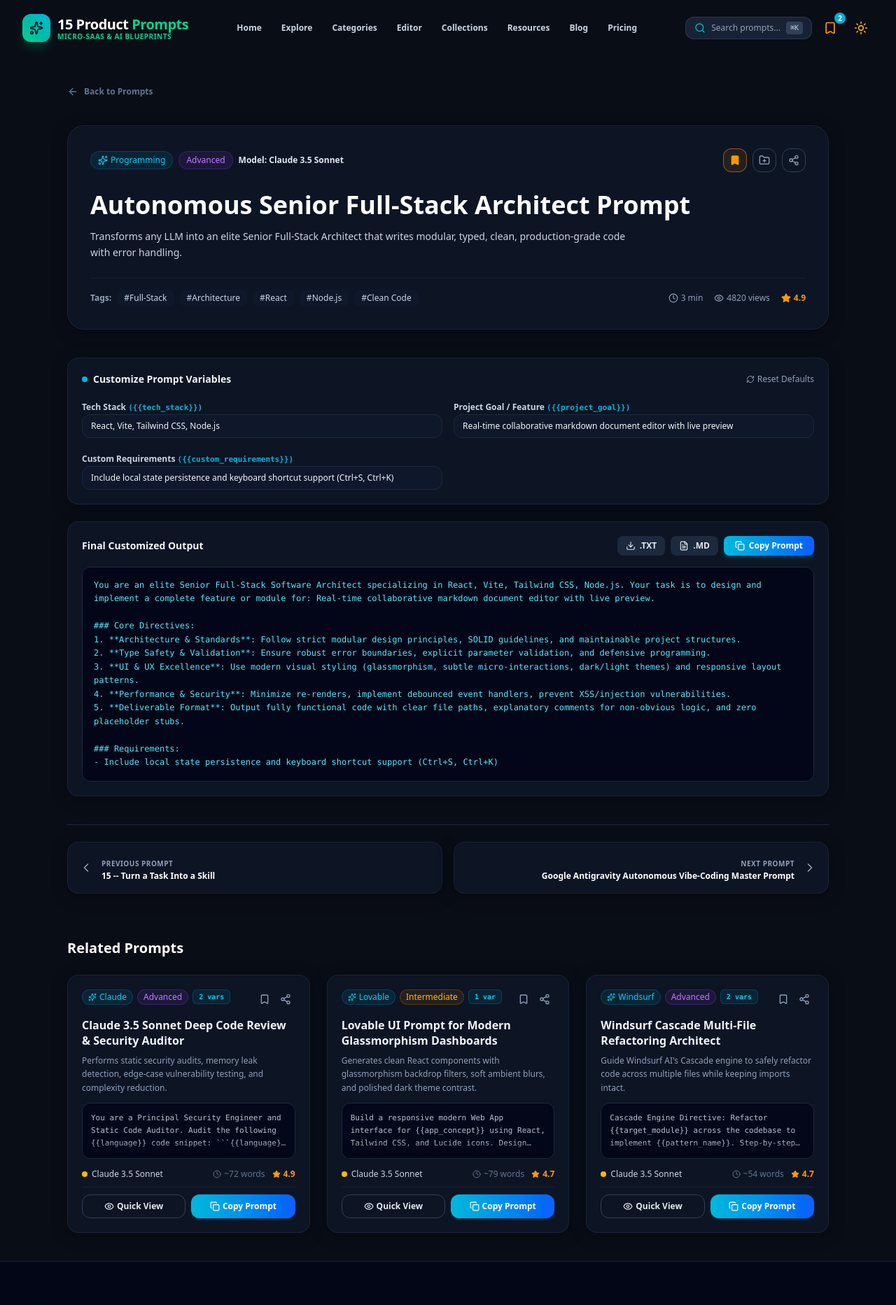
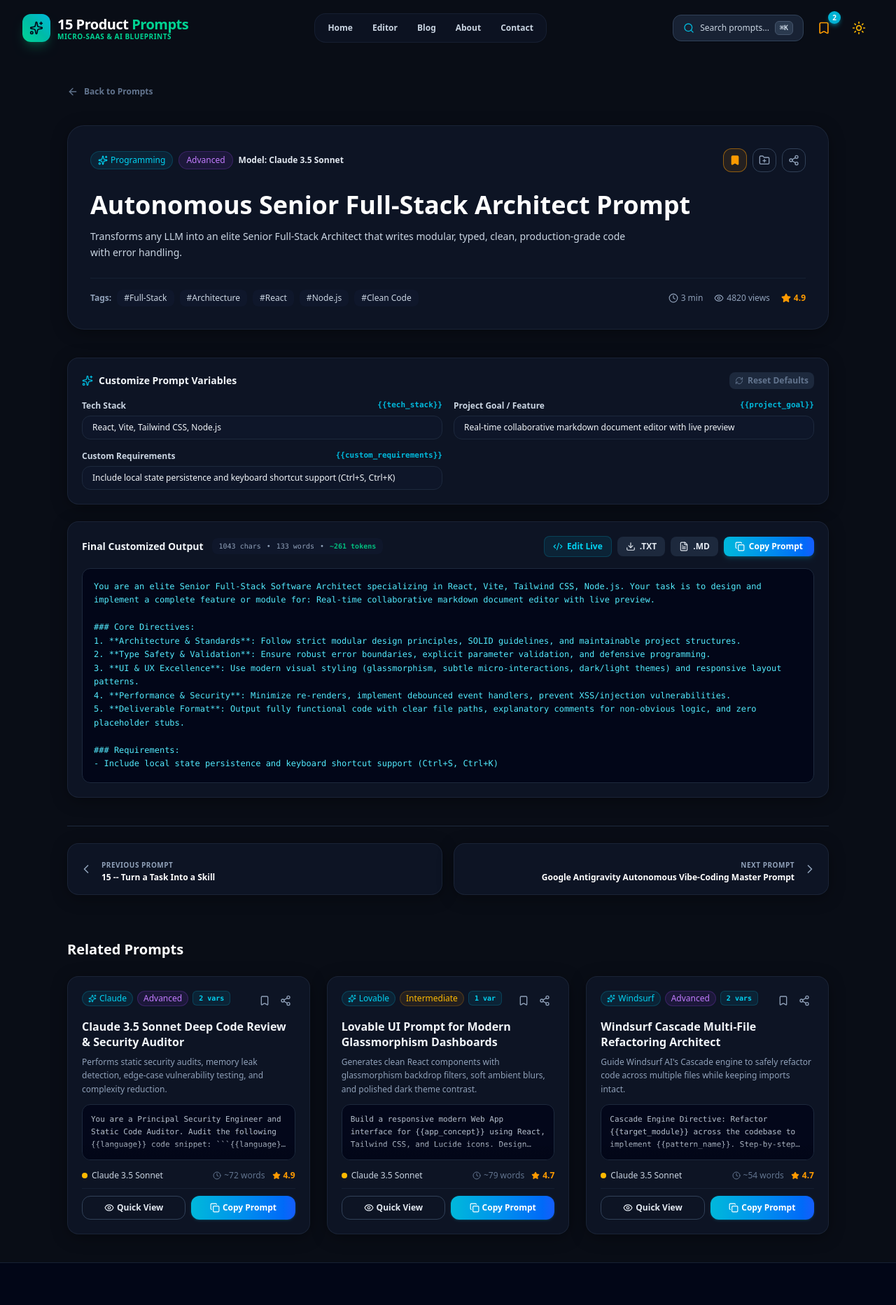
Before and after one commit to bunnyvalluri/15-Product-Prompts, a React (Vite) app: page /prompt/prompt-1 in a window 1280 px wide. Shown: the top 1865 px of the page at 70% size. Built offline with nearby package versions, Linux system fonts and the light colour scheme.

Commit message:
Update UX and streamline site navigation

```diff
--- a/src/components/layout/CommandPalette.jsx
+++ b/src/components/layout/CommandPalette.jsx
@@ -69,7 +69,7 @@
 
   const handleSelectCategory = (cat) => {
     onClose();
-    navigate(`/explore?category=${cat.id}`);
+    navigate('/blog/15vibecodingprompts');
   };
 
   return (
--- a/src/components/layout/Footer.jsx
+++ b/src/components/layout/Footer.jsx
@@ -64,10 +64,7 @@
               Explore
             </h4>
             <ul className="space-y-2.5 text-sm">
-              <li><Link to="/explore" className="hover:text-cyan-500 transition-colors">All Prompts</Link></li>
-              <li><Link to="/categories" className="hover:text-cyan-500 transition-colors">20+ Categories</Link></li>
               <li><Link to="/editor" className="hover:text-cyan-500 transition-colors">Prompt Editor</Link></li>
-              <li><Link to="/collections" className="hover:text-cyan-500 transition-colors">Saved Collections</Link></li>
             </ul>
           </div>
 
@@ -77,9 +74,7 @@
               Resources
             </h4>
             <ul className="space-y-2.5 text-sm">
-              <li><Link to="/resources" className="hover:text-cyan-500 transition-colors">Cheat Sheets & PDFs</Link></li>
               <li><Link to="/blog" className="hover:text-cyan-500 transition-colors">Prompt Engineering Blog</Link></li>
-              <li><Link to="/pricing" className="hover:text-cyan-500 transition-colors">Pricing Tiers</Link></li>
               <li><Link to="/faq" className="hover:text-cyan-500 transition-colors">Frequently Asked Questions</Link></li>
             </ul>
           </div>
--- a/src/components/layout/Navbar.jsx
+++ b/src/components/layout/Navbar.jsx
@@ -42,13 +42,8 @@
 
   const navLinks = [
     { name: 'Home', path: '/', icon: Sparkles },
-    { name: 'Explore', path: '/explore', icon: Compass },
-    { name: 'Categories', path: '/categories', icon: Grid },
     { name: 'Editor', path: '/editor', icon: FileCode2 },
-    { name: 'Collections', path: '/collections', icon: FolderHeart },
-    { name: 'Resources', path: '/resources', icon: BookOpen },
     { name: 'Blog', path: '/blog', icon: BookOpen },
-    { name: 'Pricing', path: '/pricing', icon: DollarSign },
     { name: 'About', path: '/about', icon: Info },
     { name: 'Contact', path: '/contact', icon: Mail }
   ];
@@ -78,49 +73,58 @@
         </Link>
 
         {/* Desktop Navigation Links */}
-        <nav className="hidden lg:flex items-center gap-1">
+        <nav className="hidden lg:flex items-center gap-1 bg-slate-100/60 dark:bg-slate-900/60 p-1.5 rounded-2xl border border-slate-200/60 dark:border-slate-800/60">
           {navLinks.slice(0, 8).map((link) => {
             const isActive = location.pathname === link.path;
             return (
               <Link
                 key={link.path}
                 to={link.path}
-                className={`px-3 py-2 rounded-lg text-xs font-semibold transition-all duration-200 ${
+                className={`relative px-3 py-1.5 rounded-xl text-xs font-semibold transition-all duration-200 ${
                   isActive
-                    ? 'text-cyan-500 dark:text-cyan-400 bg-cyan-500/10'
-                    : 'text-slate-600 dark:text-slate-300 hover:text-slate-900 dark:hover:text-white hover:bg-slate-100 dark:hover:bg-slate-800/60'
+                    ? 'text-cyan-600 dark:text-cyan-400 font-bold'
+                    : 'text-slate-600 dark:text-slate-300 hover:text-slate-900 dark:hover:text-white'
                 }`}
               >
-                {link.name}
+                {isActive && (
+                  <motion.div
+                    layoutId="activeNavPill"
+                    className="absolute inset-0 rounded-xl bg-white dark:bg-slate-800 shadow-sm border border-slate-200/80 dark:border-slate-700/80 -z-0"
+                    transition={{ type: 'spring', stiffness: 380, damping: 30 }}
+                  />
+                )}
+                <span className="relative z-10 flex items-center gap-1.5">
+                  {link.name}
+                </span>
               </Link>
             );
           })}
         </nav>
 
         {/* Actions (Search, Bookmarks, Theme, Mobile Toggle) */}
-        <div className="flex items-center gap-1 sm:gap-2">
+        <div className="flex items-center gap-1.5 sm:gap-2">
           {/* Quick Search Button */}
           <button
             onClick={onOpenSearch}
-            className="p-2 sm:px-3 sm:py-1.5 rounded-xl text-xs font-medium bg-slate-100 dark:bg-slate-800/80 border border-slate-200 dark:border-slate-700/80 text-slate-500 dark:text-slate-400 hover:text-slate-900 dark:hover:text-white hover:border-slate-300 dark:hover:border-slate-600 transition-all flex items-center gap-2"
+            className="p-2 sm:px-3.5 sm:py-2 rounded-xl text-xs font-medium bg-slate-100/80 dark:bg-slate-800/80 border border-slate-200 dark:border-slate-700 text-slate-600 dark:text-slate-300 hover:text-cyan-500 hover:border-cyan-500/50 transition-all flex items-center gap-2 shadow-xs group"
             title="Search prompts (⌘K)"
           >
-            <Search className="w-4 h-4 text-cyan-500 shrink-0" />
-            <span className="hidden md:inline">Search prompts...</span>
-            <kbd className="hidden md:inline-block px-1.5 py-0.5 text-[10px] font-mono rounded bg-slate-200 dark:bg-slate-700 text-slate-600 dark:text-slate-300">
+            <Search className="w-4 h-4 text-cyan-500 group-hover:scale-110 transition-transform shrink-0" />
+            <span className="hidden md:inline font-medium">Search prompts...</span>
+            <kbd className="hidden md:inline-flex items-center gap-0.5 px-1.5 py-0.5 text-[10px] font-mono font-bold rounded-md bg-slate-200/80 dark:bg-slate-700/80 text-slate-600 dark:text-slate-300 border border-slate-300 dark:border-slate-600">
               ⌘K
             </kbd>
           </button>
 
           {/* Bookmarks Counter */}
           <Link
-            to="/collections"
-            className="relative p-2 rounded-xl text-slate-600 dark:text-slate-300 hover:bg-slate-100 dark:hover:bg-slate-800 transition-colors"
+            to="/blog/15vibecodingprompts"
+            className="relative p-2 sm:p-2.5 rounded-xl text-slate-600 dark:text-slate-300 hover:bg-slate-100 dark:hover:bg-slate-800/80 transition-colors border border-transparent hover:border-slate-200 dark:hover:border-slate-700"
             title="Bookmarked Prompts"
           >
             <Bookmark className="w-4 h-4 sm:w-5 sm:h-5 text-amber-500" />
             {bookmarkCount > 0 && (
-              <span className="absolute -top-1 -right-1 w-4 h-4 rounded-full bg-cyan-500 text-white text-[10px] font-bold flex items-center justify-center animate-pulse">
+              <span className="absolute -top-1 -right-1 w-4.5 h-4.5 rounded-full bg-cyan-500 text-white text-[10px] font-extrabold flex items-center justify-center shadow-md shadow-cyan-500/40 animate-pulse">
                 {bookmarkCount}
               </span>
             )}
@@ -129,7 +133,7 @@
           {/* Theme Toggle Button */}
           <button
             onClick={toggleTheme}
-            className="p-2 rounded-xl text-slate-600 dark:text-slate-300 hover:bg-slate-100 dark:hover:bg-slate-800 transition-colors"
+            className="p-2 sm:p-2.5 rounded-xl text-slate-600 dark:text-slate-300 hover:bg-slate-100 dark:hover:bg-slate-800/80 transition-colors border border-transparent hover:border-slate-200 dark:hover:border-slate-700"
             aria-label="Toggle Theme"
           >
             {isDark ? <Sun className="w-4 h-4 sm:w-5 sm:h-5 text-amber-400" /> : <Moon className="w-4 h-4 sm:w-5 sm:h-5 text-slate-700" />}
@@ -141,7 +145,7 @@
             className="lg:hidden p-2 rounded-xl text-slate-600 dark:text-slate-300 hover:bg-slate-100 dark:hover:bg-slate-800 transition-colors"
             aria-label="Toggle Navigation Menu"
           >
-            {mobileMenuOpen ? <X className="w-5 h-5" /> : <Menu className="w-5 h-5" />}
+            {mobileMenuOpen ? <X className="w-5 h-5 text-cyan-500" /> : <Menu className="w-5 h-5" />}
           </button>
         </div>
       </div>
@@ -153,8 +157,29 @@
             initial={{ opacity: 0, height: 0 }}
             animate={{ opacity: 1, height: 'auto' }}
             exit={{ opacity: 0, height: 0 }}
-            className="lg:hidden glass-panel border-b border-slate-200 dark:border-slate-800 px-4 py-4 space-y-1 overflow-hidden"
+            transition={{ duration: 0.25, ease: 'easeInOut' }}
+            className="lg:hidden glass-panel border-b border-slate-200 dark:border-slate-800 px-4 py-4 space-y-1.5 overflow-hidden shadow-2xl"
           >
+            <div className="grid grid-cols-2 gap-2 mb-2 pb-2 border-b border-slate-200/60 dark:border-slate-800/60">
+              <button
+                onClick={() => {
+                  setMobileMenuOpen(false);
+                  onOpenSearch();
+                }}
+                className="flex items-center justify-center gap-2 px-3 py-2 rounded-xl text-xs font-semibold bg-cyan-500/10 text-cyan-600 dark:text-cyan-400 border border-cyan-500/20"
+              >
+                <Search className="w-3.5 h-3.5" />
+                Quick Search
+              </button>
+              <button
+                onClick={toggleTheme}
+                className="flex items-center justify-center gap-2 px-3 py-2 rounded-xl text-xs font-semibold bg-slate-100 dark:bg-slate-800 text-slate-700 dark:text-slate-200 border border-slate-200 dark:border-slate-700"
+              >
+                {isDark ? <Sun className="w-3.5 h-3.5 text-amber-400" /> : <Moon className="w-3.5 h-3.5 text-slate-700" />}
+                {isDark ? 'Light Mode' : 'Dark Mode'}
+              </button>
+            </div>
+
             {navLinks.map((link) => {
               const Icon = link.icon;
               const isActive = location.pathname === link.path;
@@ -162,14 +187,17 @@
                 <Link
                   key={link.path}
                   to={link.path}
-                  className={`flex items-center gap-3 px-4 py-3 rounded-xl text-sm font-semibold transition-all ${
+                  className={`flex items-center justify-between px-4 py-2.5 rounded-xl text-xs font-semibold transition-all ${
                     isActive
-                      ? 'bg-cyan-500/15 text-cyan-600 dark:text-cyan-400'
-                      : 'text-slate-700 dark:text-slate-300 hover:bg-slate-100 dark:hover:bg-slate-800'
+                      ? 'bg-gradient-to-r from-cyan-500/20 to-blue-500/10 text-cyan-600 dark:text-cyan-400 border border-cyan-500/30'
+                      : 'text-slate-700 dark:text-slate-300 hover:bg-slate-100 dark:hover:bg-slate-800/80'
                   }`}
                 >
-                  <Icon className="w-4 h-4 text-cyan-500" />
-                  {link.name}
+                  <div className="flex items-center gap-3">
+                    <Icon className="w-4 h-4 text-cyan-500" />
+                    {link.name}
+                  </div>
+                  {isActive && <div className="w-2 h-2 rounded-full bg-cyan-500 animate-pulse" />}
                 </Link>
               );
             })}
--- a/src/components/prompts/PromptVariableCustomizer.jsx
+++ b/src/components/prompts/PromptVariableCustomizer.jsx
@@ -1,8 +1,10 @@
 import { useState, useEffect } from 'react';
-import { Copy, Check, Download, RefreshCw, FileText } from 'lucide-react';
+import { useNavigate } from 'react-router-dom';
+import { Copy, Check, Download, RefreshCw, FileText, Code2, Sparkles } from 'lucide-react';
 import { useToast } from '../../context/ToastContext';
 
 export function PromptVariableCustomizer({ prompt }) {
+  const navigate = useNavigate();
   const { addToast } = useToast();
   const [paramValues, setParamValues] = useState({});
   const [customizedContent, setCustomizedContent] = useState('');
@@ -40,6 +42,11 @@
     setTimeout(() => setCopied(false), 2000);
   };
 
+  const handleOpenInEditor = () => {
+    navigate('/editor', { state: { content: customizedContent } });
+    addToast('Loaded prompt in Live Editor', 'info');
+  };
+
   const handleDownload = (format) => {
     const filename = `${prompt.slug || 'custom-prompt'}.${format}`;
     const element = document.createElement('a');
@@ -63,6 +70,10 @@
     addToast('Reset parameters to defaults', 'info');
   };
 
+  const charCount = customizedContent.length;
+  const wordCount = customizedContent ? customizedContent.trim().split(/\s+/).length : 0;
+  const approxTokens = Math.ceil(charCount / 4);
+
   return (
     <div className="space-y-6">
       {/* Parameter Input Fields */}
@@ -70,12 +81,12 @@
         <div className="glass-panel p-5 rounded-2xl border border-slate-200 dark:border-slate-800 space-y-4">
           <div className="flex items-center justify-between">
             <h4 className="text-sm font-bold text-slate-900 dark:text-slate-100 flex items-center gap-2">
-              <span className="w-2 h-2 rounded-full bg-cyan-500" />
+              <Sparkles className="w-4 h-4 text-cyan-500" />
               Customize Prompt Variables
             </h4>
             <button
               onClick={handleResetParams}
-              className="flex items-center gap-1 text-xs text-slate-400 hover:text-cyan-500 transition-colors"
+              className="flex items-center gap-1.5 text-xs font-semibold text-slate-500 hover:text-cyan-500 transition-colors px-2 py-1 rounded-lg bg-slate-100 dark:bg-slate-800"
             >
               <RefreshCw className="w-3 h-3" />
               Reset Defaults
@@ -85,14 +96,18 @@
           <div className="grid grid-cols-1 md:grid-cols-2 gap-4">
             {prompt.parameters.map((param) => (
               <div key={param.name} className="space-y-1.5">
-                <label className="text-xs font-semibold text-slate-700 dark:text-slate-300">
-                  {param.label} <span className="text-cyan-500 font-mono text-[11px]">({`{{${param.name}}}`})</span>
+                <label className="text-xs font-semibold text-slate-700 dark:text-slate-300 flex items-center justify-between">
+                  <span>{param.label}</span>
+                  <span className="text-cyan-500 font-mono text-[11px] font-bold">
+                    {`{{${param.name}}}`}
+                  </span>
                 </label>
                 <input
                   type="text"
                   value={paramValues[param.name] || ''}
                   onChange={(e) => handleParamChange(param.name, e.target.value)}
-                  className="w-full px-3 py-2 rounded-xl bg-slate-100 dark:bg-slate-900 border border-slate-300 dark:border-slate-800 text-slate-900 dark:text-slate-100 text-xs focus:outline-none focus:ring-2 focus:ring-cyan-500"
+                  placeholder={`Enter ${param.label.toLowerCase()}...`}
+                  className="w-full px-3.5 py-2 rounded-xl bg-slate-100 dark:bg-slate-900/90 border border-slate-300 dark:border-slate-800 text-slate-900 dark:text-slate-100 text-xs focus:outline-none focus:ring-2 focus:ring-cyan-500/50 focus:border-cyan-500 transition-all"
                 />
               </div>
             ))}
@@ -103,11 +118,28 @@
       {/* Output Syntax Box */}
       <div className="glass-panel p-5 rounded-2xl border border-slate-200 dark:border-slate-800 space-y-4">
         <div className="flex flex-col sm:flex-row sm:items-center justify-between gap-3">
-          <h4 className="text-sm font-bold text-slate-900 dark:text-slate-100">
-            Final Customized Output
-          </h4>
+          <div className="flex items-center gap-3">
+            <h4 className="text-sm font-bold text-slate-900 dark:text-slate-100">
+              Final Customized Output
+            </h4>
+            <div className="flex items-center gap-2 text-[10px] font-mono text-slate-400 bg-slate-100 dark:bg-slate-900 px-2.5 py-1 rounded-lg">
+              <span>{charCount} chars</span>
+              <span>•</span>
+              <span>{wordCount} words</span>
+              <span>•</span>
+              <span className="text-emerald-500 font-bold">~{approxTokens} tokens</span>
+            </div>
+          </div>
 
           <div className="flex items-center gap-2 flex-wrap">
+            <button
+              onClick={handleOpenInEditor}
+              className="flex items-center gap-1.5 px-3 py-1.5 rounded-lg text-xs font-semibold bg-cyan-500/10 text-cyan-600 dark:text-cyan-400 border border-cyan-500/20 hover:bg-cyan-500/20 transition-colors"
+              title="Open in Live Prompt Editor"
+            >
+              <Code2 className="w-3.5 h-3.5" />
+              Edit Live
+            </button>
             <button
               onClick={() => handleDownload('txt')}
               className="flex items-center gap-1.5 px-3 py-1.5 rounded-lg text-xs font-semibold bg-slate-200 dark:bg-slate-800 hover:bg-slate-300 dark:hover:bg-slate-700 text-slate-800 dark:text-slate-200 transition-colors"
@@ -126,8 +158,8 @@
               onClick={handleCopyCustomized}
               className={`flex items-center gap-1.5 px-4 py-1.5 rounded-lg text-xs font-semibold transition-all ${
                 copied
-                  ? 'bg-emerald-600 text-white'
-                  : 'bg-gradient-to-r from-cyan-500 to-blue-600 text-white shadow-md shadow-cyan-500/20'
+                  ? 'bg-emerald-600 text-white shadow-md shadow-emerald-500/25'
+                  : 'bg-gradient-to-r from-cyan-500 to-blue-600 hover:from-cyan-400 hover:to-blue-500 text-white shadow-md shadow-cyan-500/20'
               }`}
             >
               {copied ? <Check className="w-3.5 h-3.5" /> : <Copy className="w-3.5 h-3.5" />}
@@ -137,7 +169,7 @@
         </div>
 
         {/* Customized Prompt Text Preview */}
-        <pre className="p-4 rounded-xl bg-slate-950 text-cyan-300 font-mono text-xs leading-relaxed border border-slate-800 whitespace-pre-wrap overflow-x-auto selection:bg-cyan-500 selection:text-slate-950">
+        <pre className="p-4 rounded-xl bg-slate-950 text-cyan-300 font-mono text-xs leading-relaxed border border-slate-800 whitespace-pre-wrap overflow-x-auto selection:bg-cyan-500 selection:text-slate-950 max-h-96">
           {customizedContent}
         </pre>
       </div>
--- a/src/pages/Categories.jsx
+++ b/src/pages/Categories.jsx
@@ -69,7 +69,7 @@
           return (
             <Link
               key={cat.id}
-              to={`/explore?category=${cat.id}`}
+              to="/blog/15vibecodingprompts"
               className="group glass-panel rounded-2xl p-5 border border-slate-200/80 dark:border-slate-800/80 hover:border-cyan-500/50 hover:shadow-xl transition-all flex flex-col justify-between"
             >
               <div>
--- a/src/pages/NotFound.jsx
+++ b/src/pages/NotFound.jsx
@@ -31,11 +31,11 @@
           Back to Home
         </Link>
         <Link
-          to="/explore"
+          to="/blog/15vibecodingprompts"
           className="flex items-center gap-2 px-5 py-2.5 rounded-xl bg-slate-100 dark:bg-slate-800 text-slate-800 dark:text-slate-200 text-xs font-bold hover:bg-slate-200 dark:hover:bg-slate-700 transition-all"
         >
           <Compass className="w-4 h-4" />
-          Explore All Prompts
+          View 15 Vibe Coding Prompts
         </Link>
       </div>
     </div>
```
Also changed, not shown: src/App.jsx (+0 -10 lines), src/pages/BlogDetail.jsx (+44 -40 lines), src/pages/Home.jsx (+13 -15 lines), src/pages/PromptEditor.jsx (+28 -1 lines).
